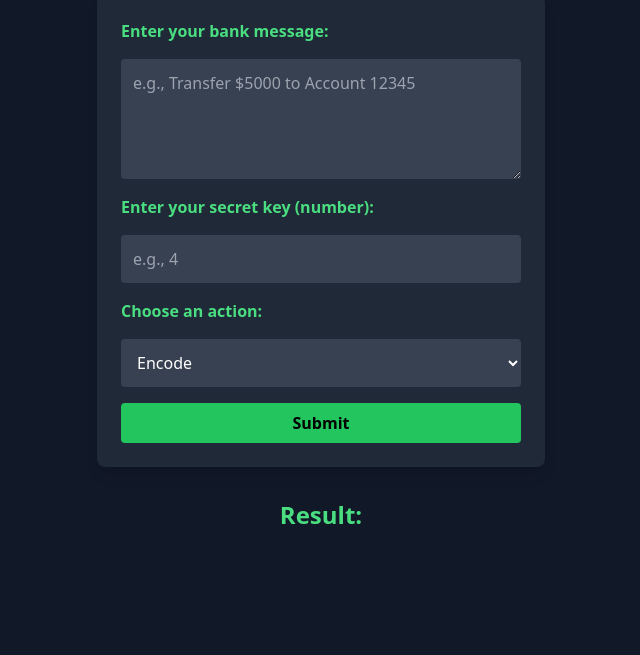
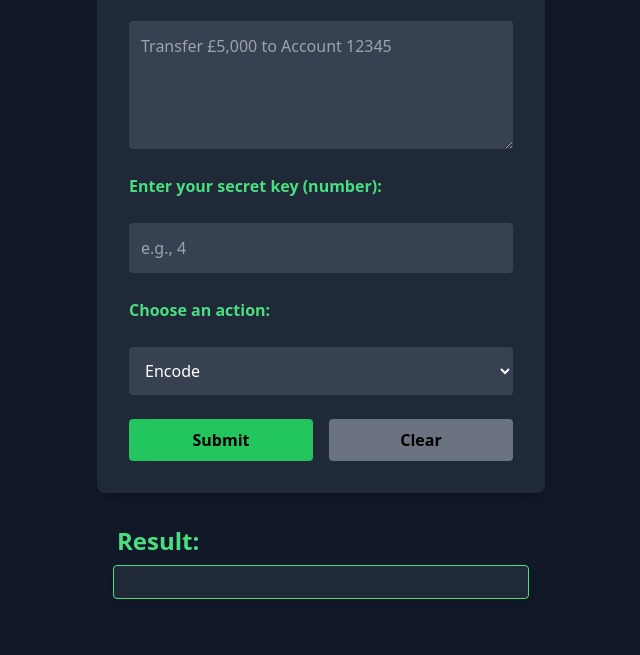
Before and after one commit to funkmafia/caesar-cypher-app-, a website: page index.html in a window 1280 px wide. Shown: the part 165-820 px from the top of the page, without its empty margins (319-959 px from the left). Drawn offline with nearby package versions, Linux system fonts and the light colour scheme.

Commit message:
feat: clear button and final polish of UI

```diff
--- a/cipher.js
+++ b/cipher.js
@@ -52,6 +52,7 @@ const messageInput = document.getElementById('message');
 const keyInput = document.getElementById('key');
 const actionSelect = document.getElementById('action');
 const resultParagraph = document.getElementById('result');
+const clearBtn = document.getElementById('clear');
 
 // === 2. EVENT LISTENERS ===
 
@@ -71,6 +72,12 @@ const result = cipher(message, key, action);
 resultParagraph.textContent = result;
 });
 
+clearBtn.addEventListener('click', function() {
+    messageInput.value = '';
+    keyInput.value = '';
+    actionSelect.selectedIndex = 0;
+    resultParagraph.textContent = '';
+});
 
 /* NOTES BELOW //
 
--- a/index.html
+++ b/index.html
@@ -4,28 +4,21 @@
   <meta charset="UTF-8">
   <meta name="viewport" content="width=device-width, initial-scale=1.0">
   <title>The Bank Encoder</title>
+  <script src="https://cdn.tailwindcss.com"></script>
 
-  <!-- Import TailwindCSS -->
-  <script src="https://cdn.tailwindcss.com"></script>
 </head>
-<body class="min-h-screen bg-gray-900 text-green-400 flex flex-col items-center justify-center p-6">
-
-  <h1 class="text-4xl font-bold mb-6">The Bank Encoder</h1>
-
-  <!-- The Form to collect user input -->
-  <form name="cypher-form" id="cypherForm" class="bg-gray-800 p-6 rounded-lg shadow-lg flex flex-col gap-4 w-full max-w-md">
-
-    <!-- Textarea for user to enter message (plain or coded) -->
+<body class="min-h-screen bg-gray-900 text-green-400 flex flex-col items-center justify-center p-6 leading-relaxed text-base">  <h1 class="text-4xl font-bold mb-6">The Bank Encoder</h1>
+  <form name="cypher-form" id="cypherForm" class="w-full max-w-md bg-gray-800 p-8 rounded-lg shadow-lg flex flex-col gap-6 mt-4">
     <label for="message" class="font-semibold">Enter your bank message:</label>
-    <textarea id="message" rows="4" cols="50" placeholder="e.g., Transfer $5000 to Account 12345"
+    <textarea id="message" rows="4" cols="50" placeholder="Transfer £5,000 to Account 12345"
       class="bg-gray-700 p-3 rounded text-white focus:outline-none focus:ring-2 focus:ring-green-400"></textarea>
 
-    <!-- Input for user to enter secret key (number between 1-25) -->
+
     <label for="key" class="font-semibold">Enter your secret key (number):</label>
     <input type="number" id="key" min="1" max="25" placeholder="e.g., 4"
       class="bg-gray-700 p-3 rounded text-white focus:outline-none focus:ring-2 focus:ring-green-400" />
 
-    <!-- Select dropdown to choose encode or decode action -->
+
     <label for="action" class="font-semibold">Choose an action:</label>
     <select id="action"
       class="bg-gray-700 p-3 rounded text-white focus:outline-none focus:ring-2 focus:ring-green-400">
@@ -33,19 +26,24 @@
       <option value="decode">Decode</option>
     </select>
 
-    <!-- Submit button to trigger the encoding/decoding -->
-    <button type="submit"
-      class="bg-green-500 hover:bg-green-600 text-black font-bold py-2 px-4 rounded transition-all">
-      Submit
-    </button>
+    <div class="flex gap-4">
+      <button type="submit"
+        class="bg-green-500 hover:bg-green-600 text-black font-bold py-2 px-4 rounded transition-all w-full">
+        Submit
+      </button>
+
+      <button type="button" id="clear"
+        class="bg-gray-500 hover:bg-gray-400 text-black font-bold py-2 px-4 rounded transition-all w-full">
+        Clear
+      </button>
+    </div>
 
   </form>
 
-  <!-- Section to display the result -->
-  <h2 class="text-2xl font-semibold mt-8">Result:</h2>
-  <p id="result" class="mt-2 text-lg text-white"></p>
+  <section class="w-full max-w-md my-8 px-4">
+  <h2 class="text-2xl font-semibold mb-2 px-1">Result:</h2>
+  <p id="result" class="text-lg text-white p-4 bg-gray-800 rounded border border-green-400 shadow-md transition-all duration-300 ease-in-out"></p>  </section>
 
-  <!-- Link to JavaScript file -->
   <script src="cipher.js"></script>
 
 </body>
```
